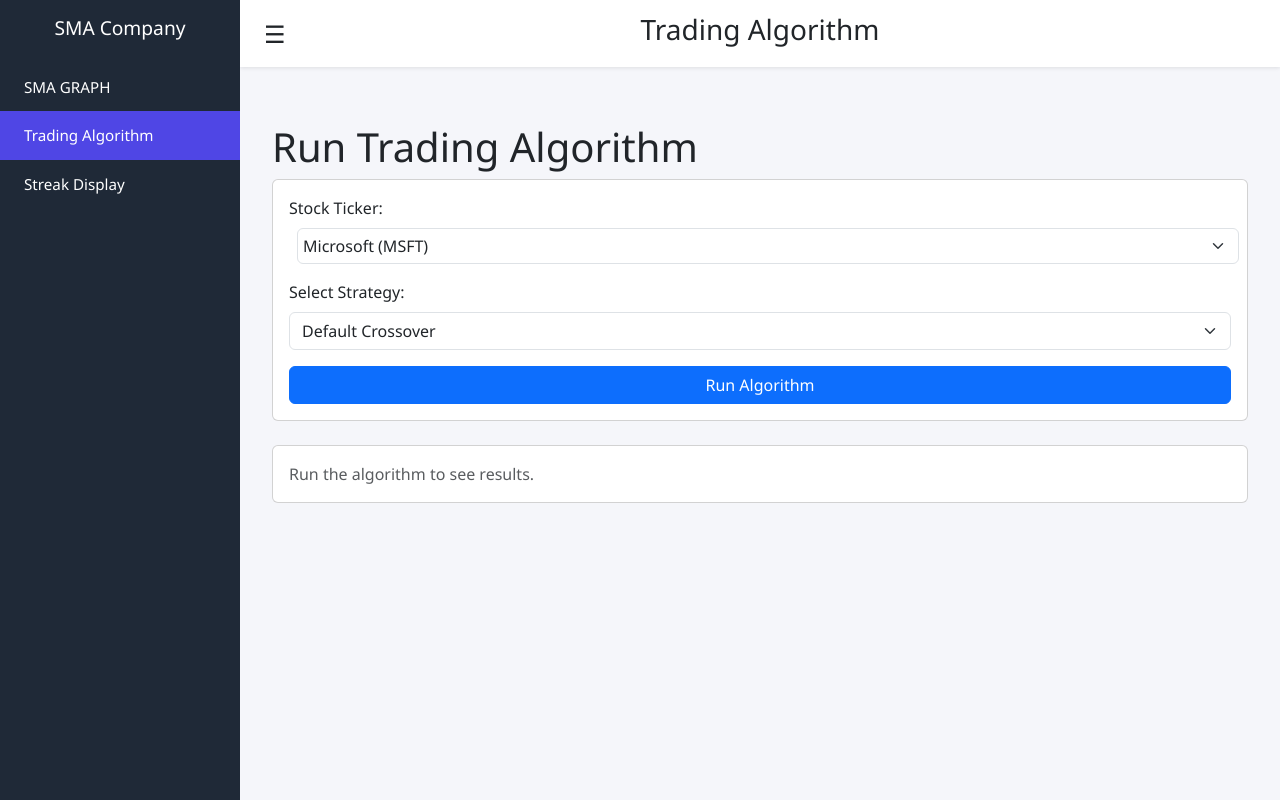
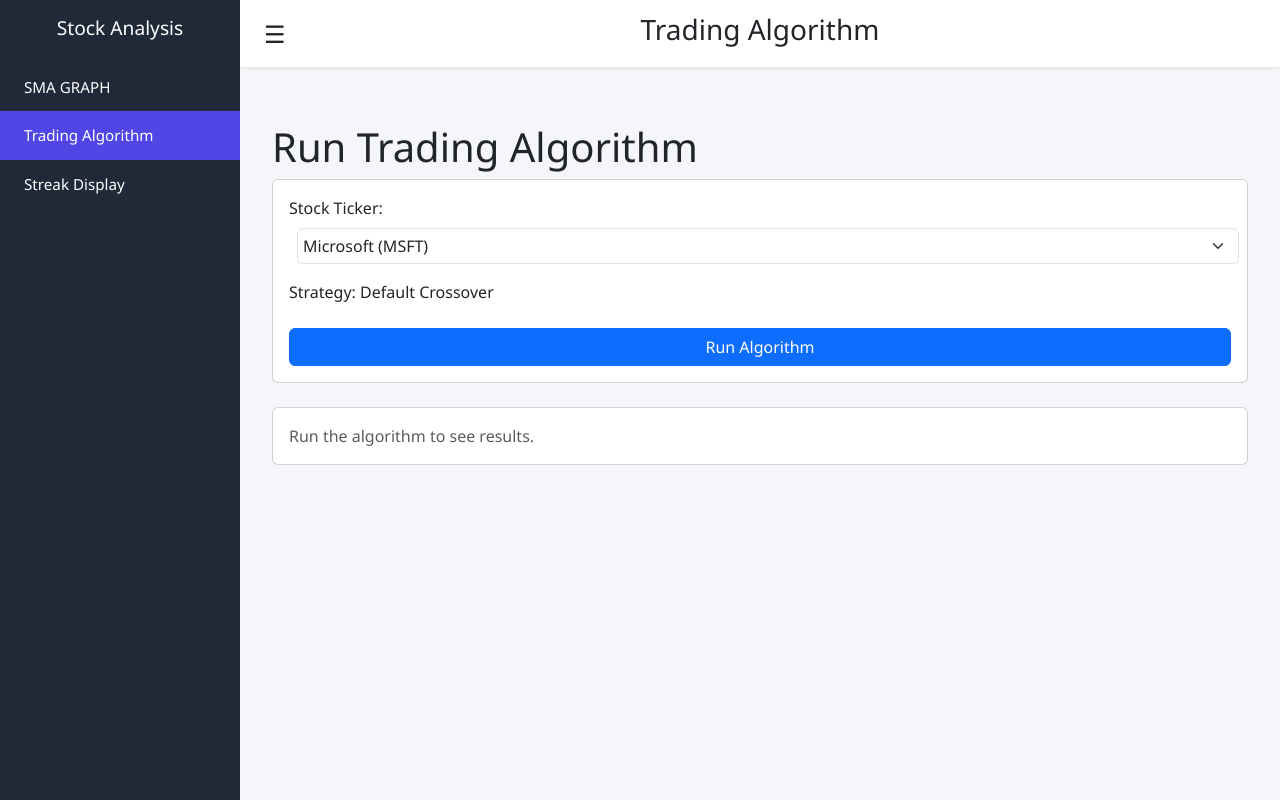
Before and after one commit to jennnyyeo/StockMarketAnalysis, a Flask app: page / in a window 1280 px wide. Run offline with Flask 3, Linux system fonts and the light colour scheme.

Commit message:
Changes
start to smaFunc
removed strategy pick to make it just the single strategy
changed SMA Company sidebar heading to Stock Analysis

```diff
--- a/algorithm.py
+++ b/algorithm.py
@@ -1,7 +1,5 @@
-from streakIdentifier import streakIdentifier
 import pandas as pd
 import numpy as np
-# from start import SMA
 
 
 def bshalgorithm(data):
--- a/main.py
+++ b/main.py
@@ -4,7 +4,7 @@ from advice import give_advice_text
 from dailyReturns import daily_returns
 from plotCharts import generate_sma_chart
 from streakChart import generate_streak_chart
-from start import SMA
+from smaFunc import SMA
 import pandas as pd
 from flask import Flask, render_template, Response, request
 
--- a/plotCharts.py
+++ b/plotCharts.py
@@ -3,7 +3,7 @@ import matplotlib
 matplotlib.use('Agg')
 import matplotlib.pyplot as plt
 import io
-from start import SMA
+from smaFunc import SMA
 
 # Default CSV file and label interval
 CSV_FILE = "MSFT.csv"
--- a/templates/frontend.html
+++ b/templates/frontend.html
@@ -170,7 +170,7 @@
   <body>
     <!-- Sidebar -->
     <div class="sidebar" id="sidebar">
-      <h2>SMA Company</h2>
+      <h2>Stock Analysis</h2>
       <ul>
         <li class="active"><a href=""><a href="{{ url_for('smagraph') }}">SMA GRAPH</a></li>
         <li><a href="{{ url_for('home') }}">Trading Algorithm</a></li>
--- a/templates/graph.html
+++ b/templates/graph.html
@@ -164,7 +164,7 @@
     <body>
         <!-- Sidebar -->
         <div class="sidebar" id="sidebar">
-            <h2>SMA Company</h2>
+            <h2>Stock Analysis</h2>
             <ul>
                 <li><a href="{{ url_for('smagraph') }}">SMA GRAPH</a></li>
                 <li><a href="{{ url_for('home') }}">Trading Algorithm</a></li>
--- a/templates/index.html
+++ b/templates/index.html
@@ -151,7 +151,7 @@
 <body>
     <!-- Sidebar -->
     <div class="sidebar" id="sidebar">
-        <h2>SMA Company</h2>
+        <h2>Stock Analysis</h2>
         <ul>
             <li><a href="{{ url_for('smagraph') }}">SMA GRAPH</a></li>
             <li class="active"><a href="{{ url_for('home') }}">Trading Algorithm</a></li>
@@ -184,11 +184,7 @@
                 </div>
 
                 <div class="mb-3">
-                    <label for="strategy" class="form-label">Select Strategy:</label>
-                    <select class="form-select" id="strategy" name="strategy">
-                        <option value="default">Default Crossover</option>
-                        <option value="aggressive">Aggressive</option>
-                    </select>
+                    <label for="strategy" class="form-label">Strategy: Default Crossover</label>
                 </div>
                 <button type="submit" class="btn btn-primary">Run Algorithm</button>
             </form>
--- a/validation.py
+++ b/validation.py
@@ -1,6 +1,6 @@
 import pandas as pd
 import numpy as np
-from start import SMA
+from smaFunc import SMA
 from dailyReturns import daily_returns
 from streakIdentifier import streakIdentifier
 from algorithm import bshalgorithm
```
Also changed, not shown: smaFunc.py (added, +14 -0 lines), start.py (deleted, +0 -41 lines).
